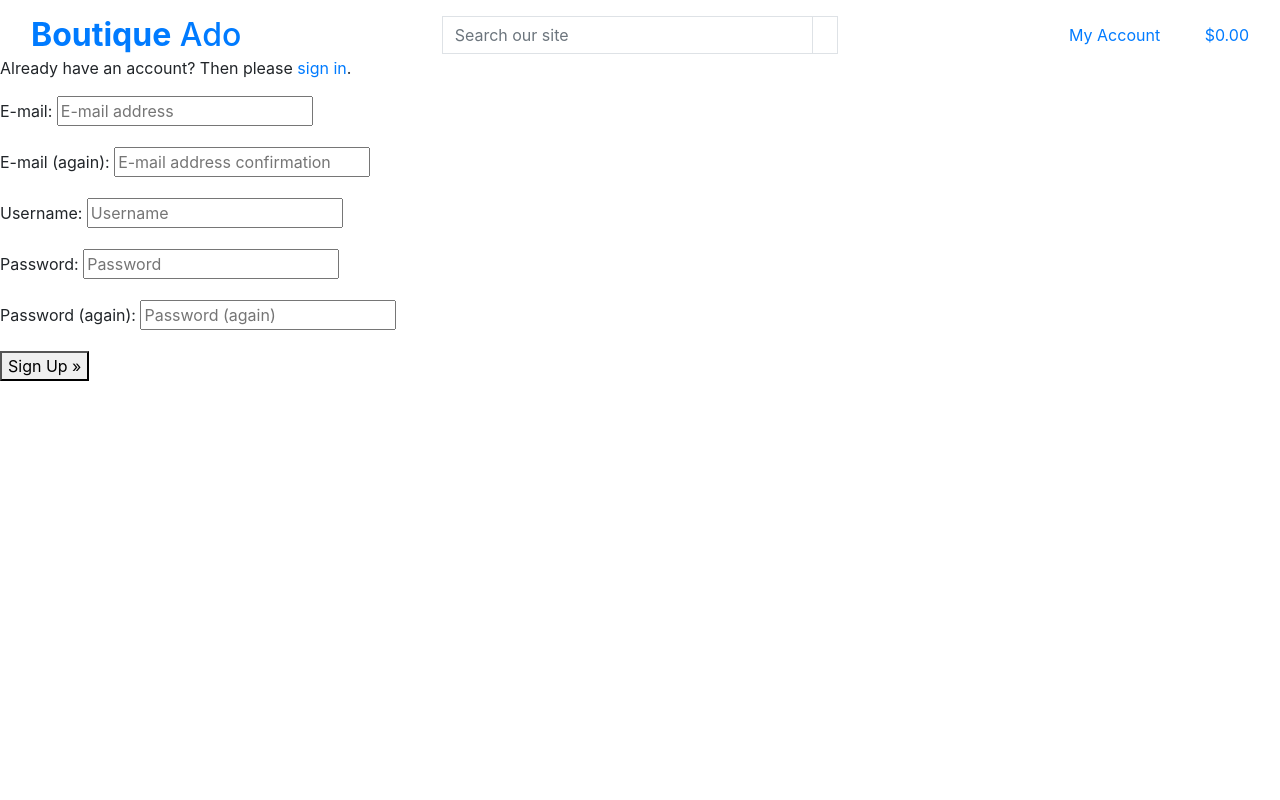
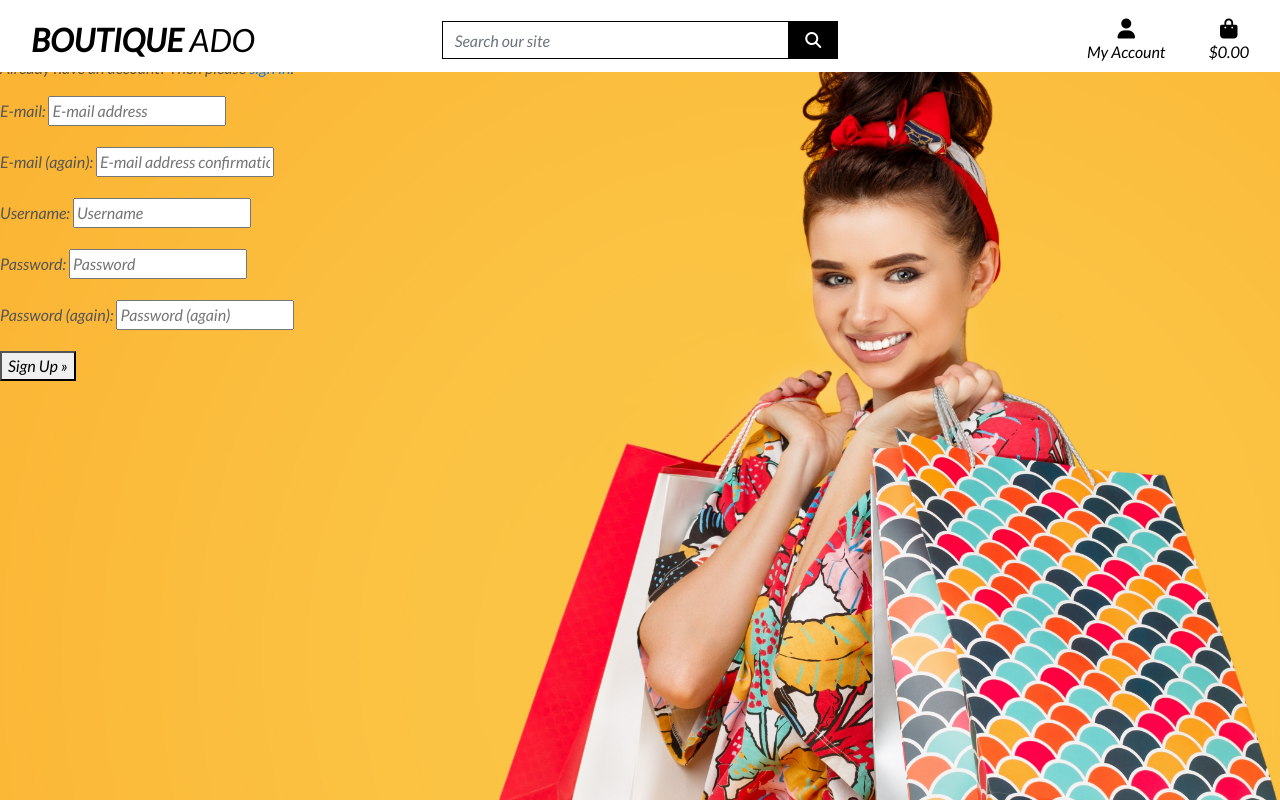
Before and after one commit to nealbrophy/CI_Boutique-Ado_v2, a Django app: page /accounts/signup/ in a window 1280 px wide. Run offline with Django 3.2, Linux system fonts and the light colour scheme; some libraries are stand-ins or nearby versions.

Commit message:
Complete homepage header and css

```diff
--- a/CI_Boutique_Ado_v2/settings.py
+++ b/CI_Boutique_Ado_v2/settings.py
@@ -146,3 +146,6 @@ USE_TZ = True
 # https://docs.djangoproject.com/en/3.0/howto/static-files/
 
 STATIC_URL = '/static/'
+STATICFILES_DIRS = (os.path.join(BASE_DIR, 'static'),)
+MEDIA_URL = '/media/'
+MEDIA_ROOT = os.path.join(BASE_DIR, 'media')
--- a/CI_Boutique_Ado_v2/urls.py
+++ b/CI_Boutique_Ado_v2/urls.py
@@ -15,9 +15,12 @@ Including another URLconf
 """
 from django.contrib import admin
 from django.urls import path, include
+from django.conf import settings
+from django.conf.urls.static import static
+
 
 urlpatterns = [
     path('admin/', admin.site.urls),
     path('accounts/', include('allauth.urls')),
     path('', include('home.urls')),
-]
+] + static(settings.MEDIA_URL, document_root=settings.MEDIA_ROOT)
--- a/static/css/base.css
+++ b/static/css/base.css
@@ -13,7 +13,7 @@ body {
 /* from Bulma */
 .icon {
     align-items: center;
-    display: inline-flex;`
+    display: inline-flex;
     justify-content: center;
     height: 1.5rem;
     width: 1.5rem;
--- a/templates/base.html
+++ b/templates/base.html
@@ -13,6 +13,8 @@
         <link rel="stylesheet" href="https://stackpath.bootstrapcdn.com/bootstrap/4.5.0/css/bootstrap.min.css"
               integrity="sha384-9aIt2nRpC12Uk9gS9baDl411NQApFmC26EwAOH8WgZl5MYYxFfc+NcPb1dKGj7Sk"
               crossorigin="anonymous">
+        <link href="https://fonts.googleapis.com/css2?family=Lato:ital@1&display=swap" rel="stylesheet">
+        <link rel="stylesheet" href="{% static 'css/base.css' %}">
     {% endblock %}
     {% block extra_css %}{% endblock %}
 
@@ -26,6 +28,7 @@
         <script src="https://stackpath.bootstrapcdn.com/bootstrap/4.5.0/js/bootstrap.min.js"
                 integrity="sha384-OgVRvuATP1z7JjHLkuOU7Xw704+h835Lr+6QL9UvYjZE3Ipu6Tp75j7Bh/kR0JKI"
                 crossorigin="anonymous"></script>
+        <script src="https://kit.fontawesome.com/624307dae0.js" crossorigin="anonymous"></script>
     {% endblock %}
     {% block extra_js %}{% endblock %}
 
```
